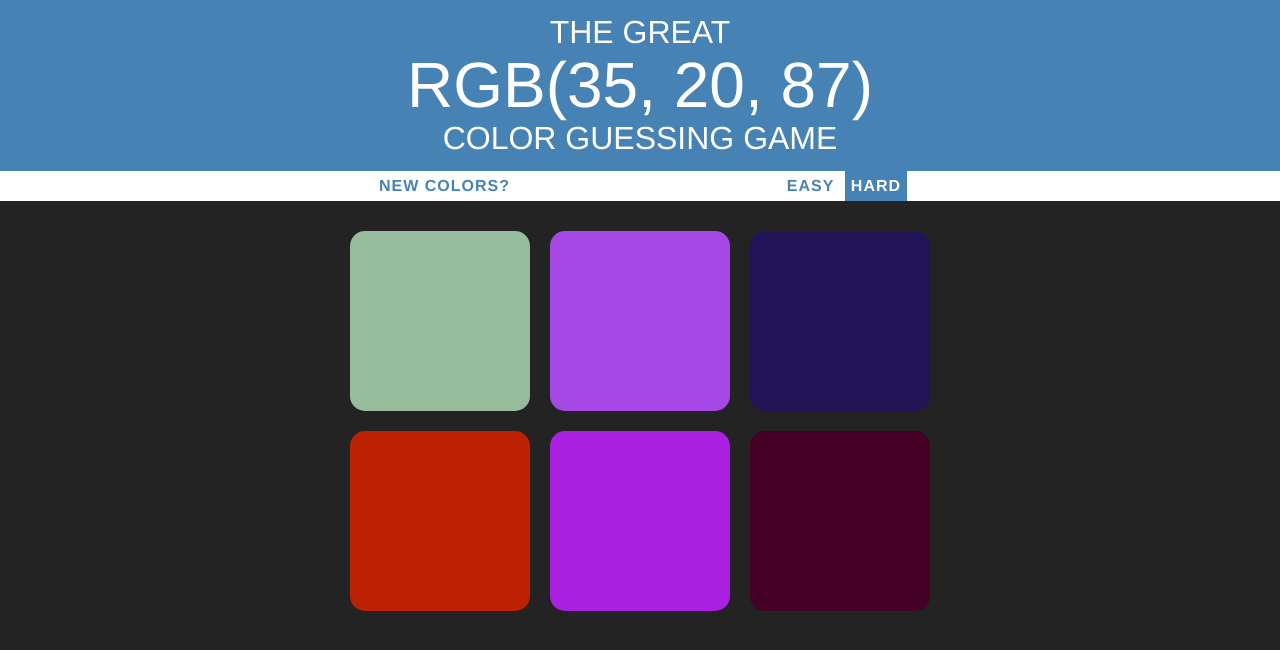
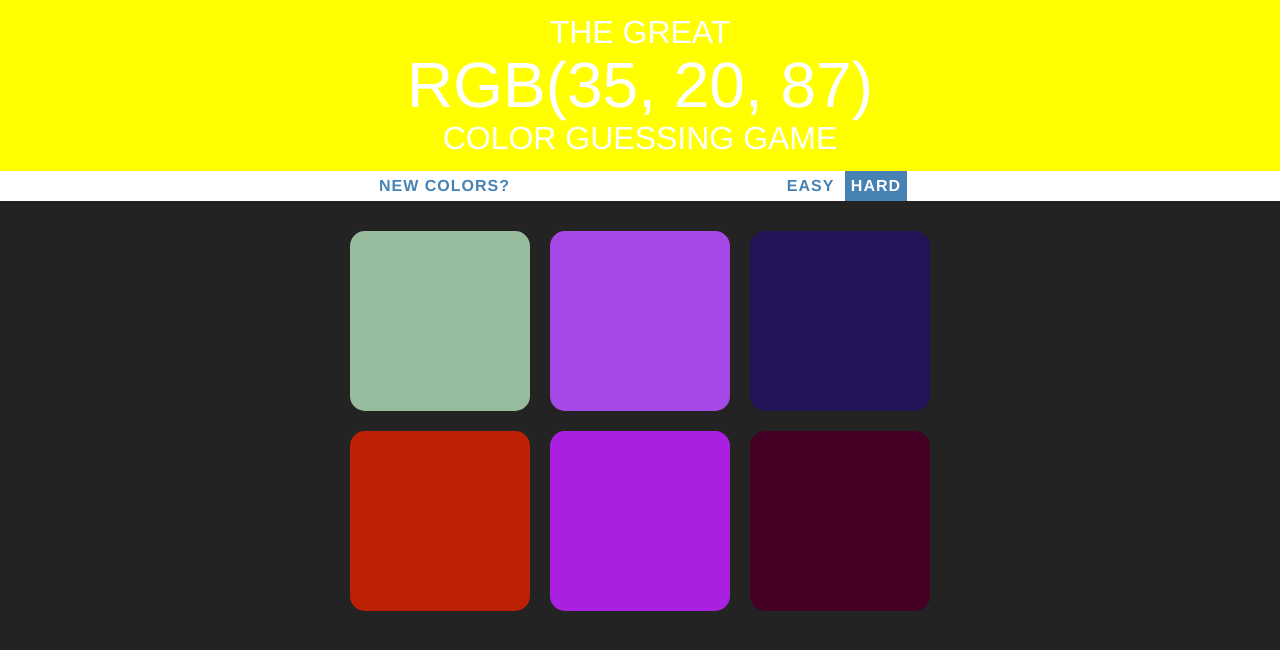
Before and after one commit to KritikaTri/Hackproject1, a plain HTML site: page index.html in a window 1280 px wide. Drawn offline with Linux system fonts and the light colour scheme.

Commit message:
Update style.css

```diff
--- a/style.css
+++ b/style.css
@@ -25,7 +25,7 @@ body {
 h1 {
 	color : white;
 	text-align: center;
-	background :steelblue;
+	background :yellow;
 	margin : 0 auto;
 	padding-top: 15px;
 	padding-bottom: 15px;
```
